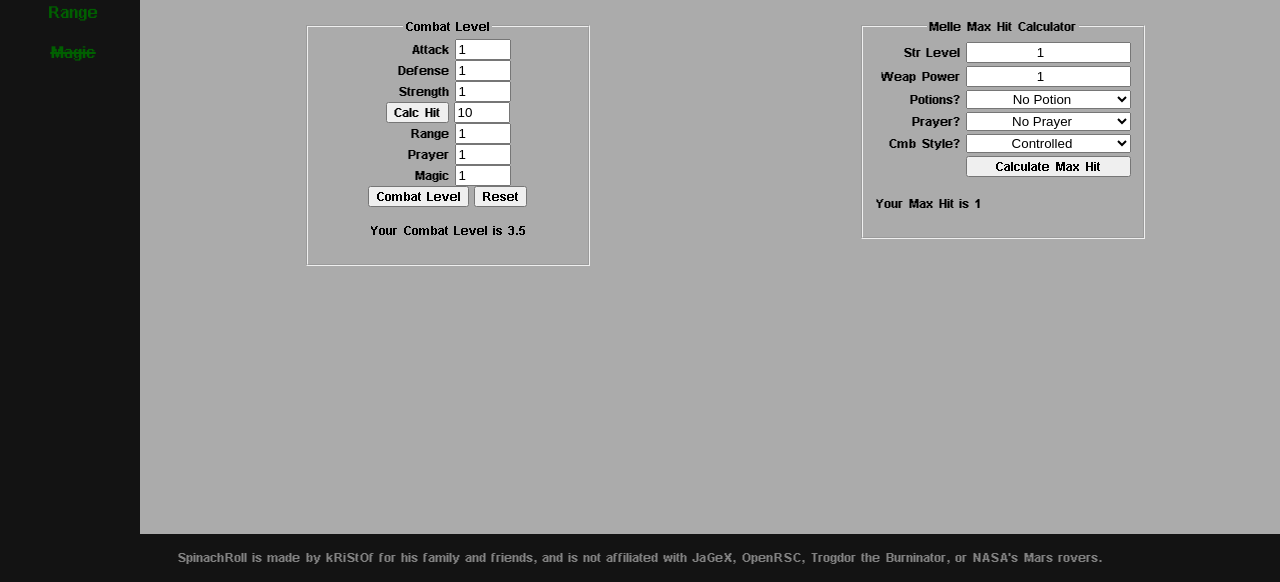
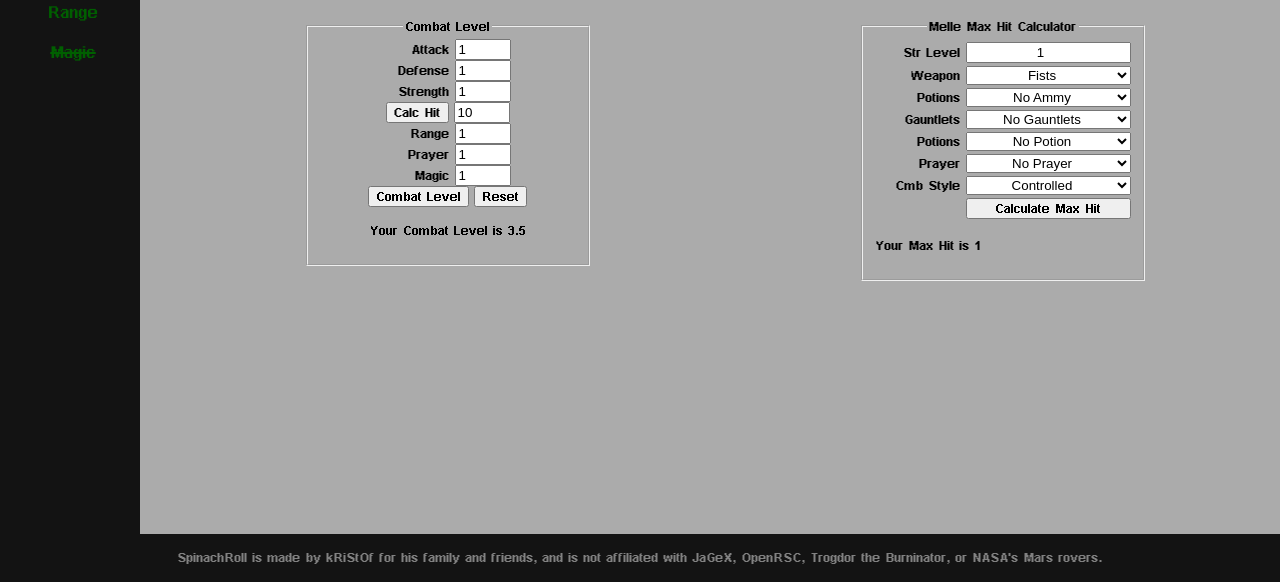
Before and after one commit to SpinachRoll/website, a plain HTML site: page melee.html in a window 1280 px wide. Shown: the part 218-800 px from the top of the page. Drawn offline with Linux system fonts and the light colour scheme.

Commit message:
updated melee max hit calculator to selectors instead of weapon power.

```diff
--- a/js/melee_calc.js
+++ b/js/melee_calc.js
@@ -77,6 +77,10 @@ document.getElementById("calc_max_hit_btn").addEventListener("click", function()
 	var mh_str_calc_value = parseInt(mh_str_calc.value);
 	var mh_weap_pwr_calc = document.getElementById("mh_weap_pwr");
 	var mh_weap_pwr_calc_value = parseInt(mh_weap_pwr_calc.value);
+	var mh_ammy_calc = document.getElementById("mh_ammy");
+	var mh_ammy_calc_value = parseInt(mh_ammy_calc.value);
+	var mh_gaunlets_calc = document.getElementById("mh_gaunlets");
+	var mh_gaunlets_calc_value = parseInt(mh_gaunlets_calc.value);
 	var mh_pot_calc = document.getElementById("mh_potions");
 	var mh_pray_calc = document.getElementById("mh_prayer");
 	var mh_pray_bonus_calc = parseFloat(mh_pray_calc.value);
@@ -84,16 +88,16 @@ document.getElementById("calc_max_hit_btn").addEventListener("click", function()
 	var mh_cmb_style_calc_value = parseInt(mh_cmb_style_calc.value);
 	var max_hit_base;
 	if (parseInt(mh_pot_calc.value) === 0) {
-		max_hit_base = (Math.floor((Math.floor(mh_str_calc_value * mh_pray_bonus_calc) + 8 + mh_cmb_style_calc_value) * (mh_weap_pwr_calc_value + 64)) + 320) / 640;
+		max_hit_base = (Math.floor((Math.floor(mh_str_calc_value * mh_pray_bonus_calc) + 8 + mh_cmb_style_calc_value) * (mh_weap_pwr_calc_value + mh_ammy_calc_value + mh_gaunlets_calc_value + 64)) + 320) / 640;
 		max_hit_round.innerHTML = "Your Max Hit is: " + max_hit_base;
 	} else if (parseInt(mh_pot_calc.value) === 1) {
-		max_hit_base = (Math.floor((Math.floor((mh_str_calc_value + (mh_str_calc_value * 0.1) + 3) * mh_pray_bonus_calc) + 8 + mh_cmb_style_calc_value) * (mh_weap_pwr_calc_value + 64)) + 320) / 640;
+		max_hit_base = (Math.floor((Math.floor((mh_str_calc_value + (mh_str_calc_value * 0.1) + 3) * mh_pray_bonus_calc) + 8 + mh_cmb_style_calc_value) * (mh_weap_pwr_calc_value + mh_ammy_calc_value + mh_gaunlets_calc_value + 64)) + 320) / 640;
 		max_hit_round.innerHTML = "Your Max Hit is: " + max_hit_base;
 	} else if (parseInt(mh_pot_calc.value) === 2) {
-		max_hit_base = (Math.floor((Math.floor((mh_str_calc_value + (mh_str_calc_value * 0.15) + 5) * mh_pray_bonus_calc) + 8 + mh_cmb_style_calc_value) * (mh_weap_pwr_calc_value + 64)) + 320) / 640;
+		max_hit_base = (Math.floor((Math.floor((mh_str_calc_value + (mh_str_calc_value * 0.15) + 5) * mh_pray_bonus_calc) + 8 + mh_cmb_style_calc_value) * (mh_weap_pwr_calc_value + mh_ammy_calc_value + mh_gaunlets_calc_value + 64)) + 320) / 640;
 		max_hit_round.innerHTML = "Your Max Hit is: " + max_hit_base;
 	} else if (parseInt(mh_pot_calc.value) === 3) {
-		max_hit_base = (Math.floor((Math.floor((mh_str_calc_value + (mh_str_calc_value * 0.12) + 2) * mh_pray_bonus_calc) + 8 + mh_cmb_style_calc_value) * (mh_weap_pwr_calc_value + 64)) + 320) / 640;
+		max_hit_base = (Math.floor((Math.floor((mh_str_calc_value + (mh_str_calc_value * 0.12) + 2) * mh_pray_bonus_calc) + 8 + mh_cmb_style_calc_value) * (mh_weap_pwr_calc_value + mh_ammy_calc_value + mh_gaunlets_calc_value + 64)) + 320) / 640;
 		max_hit_round.innerHTML = "Your Max Hit is: " + max_hit_base;
 	};
 });
--- a/melee.html
+++ b/melee.html
@@ -322,11 +322,61 @@
 									<input type="number" id="mh_str_lvl" name="mh_str_lvl" value="1" min="1" max="99">
 								</li>
 								<li>
-									<label for="mh_weap_pwr">Weap Power</label>
-									<input type="number" id="mh_weap_pwr" name="mh_weap_pwr" value="1" min="1" max="88">
+									<label for="mh_weap_pwr">Weapon</label>
+									<select name="mh_weap_pwr" id="mh_weap_pwr">
+										<option value="1">Fists</option>
+										<option value="4">Stake</option>
+										<option value="11">Silverlight</option>
+										<option value="11">Scythe</option>
+										<option value="18">Psnd Rune Thrw Knife</option>
+										<option value="26">Excalibur</option>
+										<option value="10">Bronze Battle Axe</option>
+										<option value="11">Bronze 2-Hander </option>
+										<option value="14">Iron Battle Axe</option>
+										<option value="15">Iron 2-Hander</option>
+										<option value="21">Steel Battle Axe</option>
+										<option value="23">Steel 2-Hander </option>
+										<option value="27">Black Battle Axe</option>
+										<option value="23">Black 2-Hander</option>
+										<option value="10">Mith Spear</option>
+										<option value="30">Mith Battle Axe</option>
+										<option value="32">Mith 2-Hander </option>
+										<option value="15">Addy Spear</option>
+										<option value="42">Addy Battle Axe</option>
+										<option value="45">Addy 2-Hander</option>
+										<option value="26">Rune Dagger</option>
+										<option value="22">Rune Spear</option>
+										<option value="50">Rune Long</option>
+										<option value="65">Rune Battle Axe</option>
+										<option value="71">Rune 2-Hander </option>
+										<option value="72">Dragon Sword</option>
+										<option value="76">Dragon Battle Axe</option>
+										<option value="7">Staff of Fire</option>
+										<option value="36">Battlestaff of *</option>
+										<option value="51">Enchanted Battlestaff</option>
+										<option value="51">Staff of Iban</option>
+									</select>
 								</li>
 								<li>
-									<label for="mh_potions">Potions?</label>
+									<label for="mh_ammy">Potions</label>
+									<select name="mh_ammy" id="mh_ammy">
+										<option value="0">No Ammy</option>
+										<option value="1">Unholy Symbol</option>
+										<option value="1">Beads of the Dead</option>
+										<option value="10">Strength Ammy</option>
+										<option value="6">Power Ammy</option>
+										<option value="6">Dragon Ammy</option>
+									</select>
+								</li>
+								<li>
+									<label for="mh_gaunlets">Gauntlets</label>
+									<select name="mh_gaunlets" id="mh_gaunlets">
+										<option value="0">No Gauntlets</option>
+										<option value="2">Yes Gauntlets</option>
+									</select>
+								</li>
+								<li>
+									<label for="mh_potions">Potions</label>
 									<select name="mh_potions" id="mh_potions">
 										<option value="0">No Potion</option>
 										<option value="1">Regular Strength Potion</option>
@@ -335,7 +385,7 @@
 									</select>
 								</li>
 								<li>
-									<label for="mh_prayer">Prayer?</label>
+									<label for="mh_prayer">Prayer</label>
 									<select name="mh_prayer" id="mh_prayer">
 										<option value="1.00">No Prayer</option>
 										<option value="1.05">Burst of Strength</option>
@@ -344,7 +394,7 @@
 									</select>
 								</li>
 								<li>
-									<label for="mh_cmb_style">Cmb Style?</label>
+									<label for="mh_cmb_style">Cmb Style</label>
 									<select name="mh_cmb_style" id="mh_cmb_style">
 										<option value="1">Controlled</option>
 										<option value="3">Aggressive</option>
```
Also changed, not shown: home.html (+1 -0 lines).
